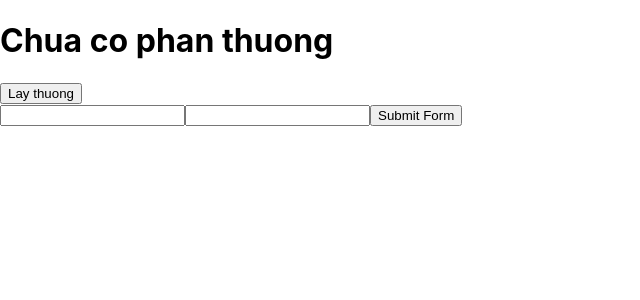
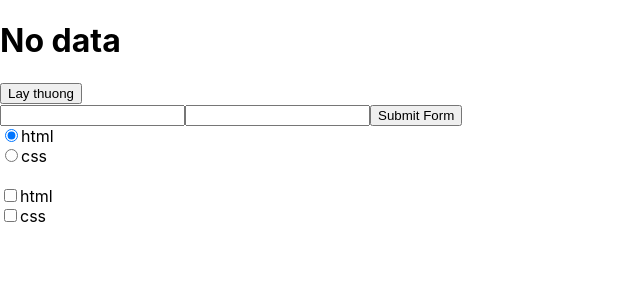
Before and after one commit to tunghoangdhqn/react-practise, a React (Create React App) app in the folder tiktok/: page / in a window 1280 px wide. Shown: the top 300 px of the page, without its empty margins (0-640 px from the left). Built offline with nearby package versions, Linux system fonts and the light colour scheme.

Commit message:
two way binding

```diff
--- a/tiktok/src/App.js
+++ b/tiktok/src/App.js
@@ -7,13 +7,26 @@ const gifts = [
     'gifts 3'
 ];
 
+const course = [
+    {
+        id: 1,
+        name: 'html'
+    },
+    {
+        id: 2,
+        name: 'css'
+    },
+];
+
 function App() {
 
     const [gift, setGift] = useState();
     const [name, setName] = useState('');
     const [email, setEmail] = useState('');
+    const [checked, setChecked] = useState(1);
+    const [checkbox, setCheckbox] = useState([]);
 
-    console.log(name);
+    console.log(checkbox);
 
     const randomGift = () => {
         const index = Math.floor(Math.random() * gifts.length);
@@ -23,19 +36,64 @@ function App() {
     const handleSubmit = () => {
         console.log({
             name,
-            email
+            email,
+            id: checked,
+            checkbox: checkbox
+        });
+    };
+    const handleCheckbox = (id) => {
+        setCheckbox((prev) => {
+            if (checkbox.includes(id)) {
+                return checkbox.filter(value => value !== id);
+            } else {
+                return [...prev, id];
+            }
         });
     };
     return (
         <div>
-            <h1>{gift || `Chua co phan thuong`}</h1>
+            <h1>{gift || `No data`}</h1>
             <button onClick={randomGift} >Lay thuong</button>
             <br />
             <input value={name} onChange={e => setName(e.target.value)} />
             <input value={email} onChange={e => setEmail(e.target.value)} />
             <button onClick={handleSubmit}>Submit Form</button>
 
+            <div>
+                {course.map((course) => {
+                    return (
+                        <div key={course.id}>
+                            <input
+                                type="radio"
+                                name="course"
+                                checked={checked === course.id}
+                                onChange={() => { setChecked(course.id); }}
+                            />
+                            {course.name}
+                        </div>
+                    );
+                })}
+
+            </div>
+            <br />
+            <div>
+                {course.map((course) => {
+                    return (
+                        <div key={course.id}>
+                            <input
+                                type="checkbox"
+                                name="course"
+                                checked={checkbox.includes(course.id)}
+                                onChange={() => handleCheckbox(course.id)}
+                            />
+                            {course.name}
+                        </div>
+                    );
+                })}
+
+            </div>
+
         </div>
     );
 }
-export default App;
+export default App;;
```
